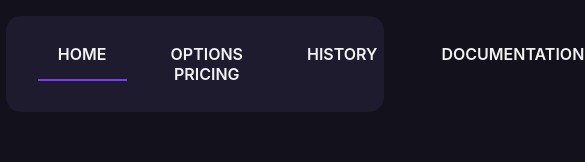
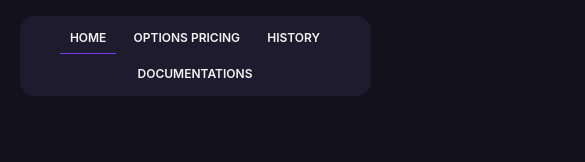
Before and after one commit to yaaks7/options-pricing, a React (Create React App) app in the folder frontend/: page / in a window 390 px wide. Shown: the top 162 px of the page, 585 px wide, since content can reach past the window. Built offline with nearby package versions, Linux system fonts and the light colour scheme; no server answers.

Commit message:
Mobile Adaptability

```diff
--- a/frontend/src/components/GreeksSensitivity.js
+++ b/frontend/src/components/GreeksSensitivity.js
@@ -171,6 +171,8 @@ const GreeksSensitivityGraph = ({ currentPrice, strikePrice, timeToMaturity, vol
           <Plot
             data={graphData}
             layout={{
+              responsive: true,
+              useResizeHandler: true,
               title: {
                 text: `${greek.toUpperCase()} vs ${parameter.replace('_', ' ')}`,
                 font: { color: "#7C3AED" }
--- a/frontend/src/components/HeatmapPnl.js
+++ b/frontend/src/components/HeatmapPnl.js
@@ -167,6 +167,8 @@ const HeatmapPnl = ({ strikePrice, timeToMaturity, interestRate, pricesGenerated
         <Plot
           data={[heatmapData]}
           layout={{
+            responsive: true,
+            useResizeHandler: true,
             title: {
               text: `P&L Heatmap (${optionType.toUpperCase()})`,
               font: { color: "#7C3AED" }
--- a/frontend/src/components/OptionSensitivity.js
+++ b/frontend/src/components/OptionSensitivity.js
@@ -219,6 +219,8 @@ const OptionSensitivityGraph = ({ currentPrice, strikePrice, timeToMaturity, vol
         <Plot
           data={graphData}
           layout={{
+            responsive: true,
+            useResizeHandler: true,
             title: {
               text: `Option Price vs ${parameter.replace('_', ' ')}`,
               font: { color: "#7C3AED" }
--- a/frontend/src/styles/Graph.css
+++ b/frontend/src/styles/Graph.css
@@ -198,3 +198,90 @@
     border-radius: 0.25rem !important;
     padding: 0.5rem !important;
   }
+
+  @media screen and (max-width: 768px) {
+    .sensitivity-graph {
+      padding: 1rem;
+    }
+
+    .controls-grid {
+      grid-template-columns: 1fr;
+      gap: 1rem;
+    }
+
+    .input-field {
+      margin-bottom: 0.5rem;
+    }
+
+    .input-field label {
+      font-size: 0.9rem;
+    }
+
+    .input-field input,
+    .input-field select {
+      padding: 0.5rem;
+      font-size: 0.9rem;
+    }
+
+    .generate-button {
+      width: 100%;
+      margin: 1rem 0;
+    }
+
+    /* Ajustements pour le graphique Plotly */
+    .plotly-graph {
+      height: 400px !important;
+      margin: 0 -1rem;
+    }
+  }
+
+  /* Styles spécifiques pour les très petits écrans */
+  @media screen and (max-width: 480px) {
+    .sensitivity-graph {
+      padding: 0.75rem;
+    }
+
+    .plotly-graph {
+      height: 350px !important;
+    }
+
+    /* Ajustements spécifiques pour le graphique Plotly sur mobile */
+    .js-plotly-plot .plotly .main-svg {
+      width: 100% !important;
+    }
+
+    /* Ajuster la taille du texte dans les graphiques */
+    .js-plotly-plot .plotly text {
+      font-size: 10px !important;
+    }
+
+    /* Ajuster l'espacement des ticks */
+    .js-plotly-plot .plotly .xtick text,
+    .js-plotly-plot .plotly .ytick text {
+      font-size: 9px !important;
+    }
+
+    /* Ajuster la taille du titre */
+    .js-plotly-plot .plotly .gtitle {
+      font-size: 12px !important;
+    }
+  }
+
+  /* Optimisations supplémentaires pour une meilleure expérience mobile */
+  .js-plotly-plot .plotly .modebar {
+    transform: scale(0.8);
+    transform-origin: right top;
+  }
+
+  .js-plotly-plot .plotly .modebar-group {
+    margin-left: 0;
+  }
+
+  /* Améliorer la lisibilité de la légende sur mobile */
+  .js-plotly-plot .plotly .legend text {
+    font-size: 10px !important;
+  }
+
+  .js-plotly-plot .plotly .legend {
+    padding: 5px !important;
+  }
--- a/frontend/src/styles/Header.css
+++ b/frontend/src/styles/Header.css
@@ -114,3 +114,48 @@
 #github svg {
   fill: #333;
 }
+
+@media screen and (max-width: 768px) {
+  .header {
+    padding: 0.75rem 1rem;
+    width: 90%;
+  }
+
+  .header-left {
+    gap: 0.5rem;
+  }
+
+  .header-btn {
+    padding: 0.5rem 0.75rem;
+    font-size: 0.8rem;
+  }
+
+  .social-links {
+    display: none;
+  }
+}
+
+
+@media screen and (max-width: 480px) {
+  .header {
+    flex-direction: column;
+    padding: 0.5rem;
+    gap: 0.5rem;
+  }
+
+  .header-left {
+    width: 100%;
+    justify-content: center;
+    flex-wrap: wrap;
+  }
+
+  .header-btn {
+    padding: 0.4rem 0.6rem;
+    font-size: 0.75rem;
+  }
+
+  .header-btn::after {
+    bottom: -2px;
+    height: 1px;
+  }
+}
```
